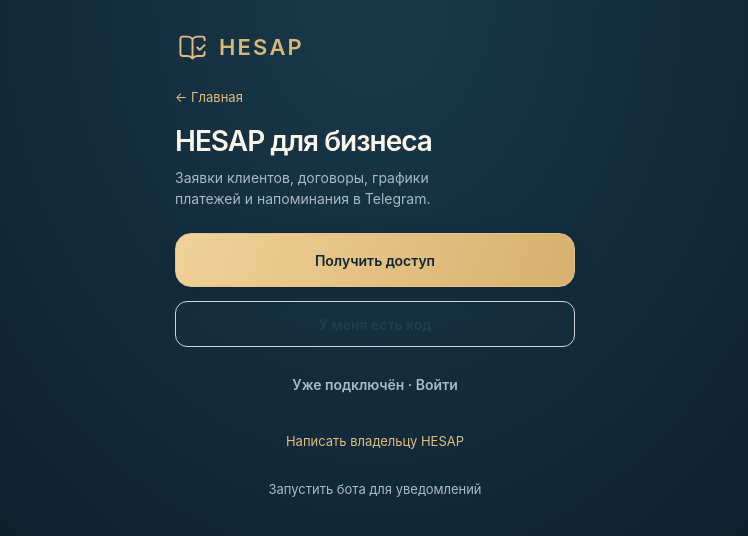
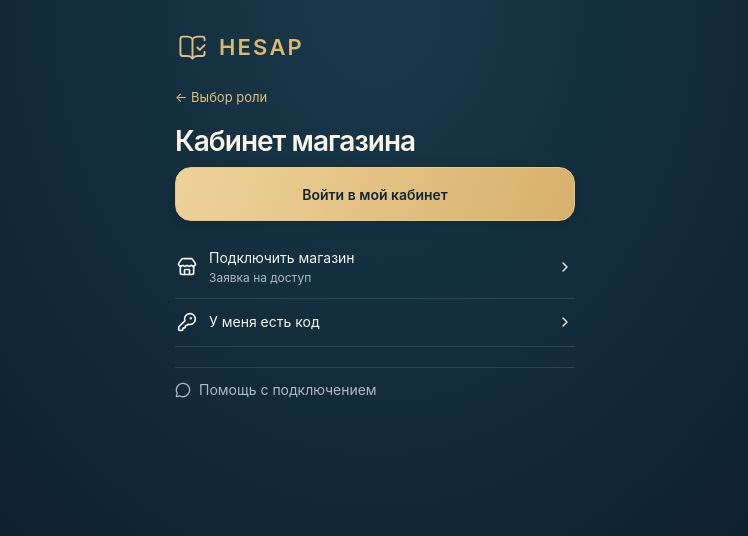
Before and after one commit to merlandzhe/rajab-finance, a Next.js app: page /mini/merchant in a window 1280 px wide. Shown: the top 536 px of the page, without its empty margins (265-1013 px from the left). Built offline with nearby package versions, Linux system fonts and the light colour scheme.

Commit message:
Simplify merchant onboarding, dashboard and shop settings

```diff
--- a/src/app/hesap-design.css
+++ b/src/app/hesap-design.css
@@ -795,3 +795,31 @@ body.hesap,
 
 /* The app has no persistent read/unread flags yet. Do not show a permanent 'new' dot on every bell. */
 .hesap .notification-dot:not(.has-unread)::after { display: none; }
+
+/* Merchant entry and daily work */
+.hesap .merchant-access { text-align: left; }
+.merchant-access h1 { margin-block: 18px; }
+.merchant-back { background: transparent; border: 0; padding: 0; color: inherit; }
+.merchant-start, .merchant-options, .merchant-directory, .merchant-queue { display: grid; gap: 8px; }
+.merchant-options { gap: 0; margin-top: 8px; }
+.merchant-options button, .merchant-directory a, .merchant-queue a, .merchant-fold summary {
+  display: flex; align-items: center; gap: 12px; min-height: 48px;
+  padding: 10px 2px; color: var(--ink); border: 0; border-bottom: 1px solid var(--line);
+  background: transparent; font: inherit; text-align: start; cursor: pointer;
+}
+.merchant-options button span, .merchant-fold summary span, .merchant-queue a span { flex: 1; }
+.merchant-options small { display: block; color: var(--muted); }
+.merchant-start button:disabled { opacity: .65; }
+.merchant-directory a { justify-content: space-between; }
+.merchant-access fieldset { min-width: 0; margin: 0; border: 0; padding: 0; display: grid; gap: 10px; }
+.merchant-access legend { font-weight: 700; padding: 0 0 8px; }
+.merchant-help { margin-top: 20px; border-top: 1px solid var(--line); }
+.merchant-help summary { display: flex; align-items: center; gap: 8px; min-height: 44px; cursor: pointer; color: var(--muted); }
+.merchant-help a { display: block; padding: 10px 0; }
+.merchant-fold summary { list-style: none; font-weight: 650; }
+.merchant-fold[open] summary { margin-bottom: 12px; }
+.merchant-fold[open] summary > svg:last-child { transform: rotate(90deg); }
+.merchant-queue h2, .merchant-directory h2 { font-size: 1.05rem; margin: 0; }
+
+.merchant-settings .merchant-fold summary::after { content: "+"; margin-left: auto; }
+.merchant-settings .merchant-fold[open] summary::after { content: "−"; }
--- a/src/components/crm.tsx
+++ b/src/components/crm.tsx
@@ -612,19 +612,22 @@ export function CRM({
             />
           )}
           {section === "settings" && s.role === "owner" && (
-            <>
-              <SellerSettings data={data} run={run} busy={busy} />
-              <PaymentMethods edit tenantId={s.tenant_id ?? undefined} />
-              <details className="card pad mt">
-                <summary>Условия рассрочки</summary>
+            <section className="merchant-settings">
+              <h1>Настройки магазина</h1>
+              <details name="shop-settings" className="merchant-fold"><summary>Профиль магазина</summary>
+                <SellerSettings data={data} run={run} busy={busy} />
+              </details>
+              <details name="shop-settings" className="merchant-fold"><summary>Реквизиты для покупателей</summary>
+                <PaymentMethods edit tenantId={s.tenant_id ?? undefined} />
+              </details>
+              <details name="shop-settings" className="merchant-fold"><summary>Условия рассрочки</summary>
                 <SettingsPage data={data} run={run} busy={busy} />
               </details>
-              <details className="card pad mt">
-                <summary>Счета для учёта поступлений</summary>
+              <details name="shop-settings" className="merchant-fold"><summary>Счета магазина</summary>
                 <Cash data={data} run={run} busy={busy} owner={true} />
               </details>
-              {telegram && <TelegramInvite />}
-            </>
+              {telegram && <details name="shop-settings" className="merchant-fold"><summary>Приглашения в Telegram</summary><TelegramInvite /></details>}
+            </section>
           )}
           {section === "calculator" && (
             <>
--- a/src/components/merchant-entry.tsx
+++ b/src/components/merchant-entry.tsx
@@ -2,6 +2,7 @@
 import { useState } from "react";
 import { useRouter } from "next/navigation";
 import Link from "next/link";
+import { ChevronRight, KeyRound, MessageCircle, Store } from "lucide-react";
 import { Brand } from "./brand";
 import { telegramLogin } from "@/lib/telegram-login";
 const statuses: Record<string, string> = {
@@ -17,7 +18,7 @@ export function MerchantEntry({ bot }: { bot: string }) {
     [busy, setBusy] = useState(false),
     [error, setError] = useState(""),
     [status, setStatus] = useState("");
-  async function choose(next: "request" | "code") {
+  async function choose(next: "request" | "code" | "login") {
     setError("");
     setBusy(true);
     try {
@@ -27,13 +28,19 @@ export function MerchantEntry({ bot }: { bot: string }) {
         router.refresh();
         return;
       }
-      setMode(next);
+      if (next === "login") {
+        setError(
+          "К этому Telegram ещё не подключён магазин. Подайте заявку или введите код.",
+        );
+        return;
+      }
       if (next === "request") {
         const r = await fetch("/api/merchant-request");
         const d = await r.json();
         if (!r.ok) throw Error(d.error);
-        if (d) setStatus(statuses[d.status] ?? d.status);
+        setStatus(d ? (statuses[d.status] ?? d.status) : "");
       }
+      setMode(next);
     } catch (e) {
       setError((e as Error).message);
     } finally {
@@ -43,43 +50,57 @@ export function MerchantEntry({ bot }: { bot: string }) {
   return (
     <main className="mini-page">
       <Brand />
-      <section className="card mini-entry">
+      <section className="card mini-entry merchant-access">
+        {mode === "intro" ? (
           <Link className="back-link" href="/mini">
-          ← Главная
+            ← Выбор роли
           </Link>
+        ) : (
+          <button
+            type="button"
+            disabled={busy}
+            className="back-link merchant-back"
+            onClick={() => {
+              setMode("intro");
+              setError("");
+            }}
+          >
+            ← Кабинет магазина
+          </button>
+        )}
         <h1>
-          {mode === "request"
-            ? "Подключить магазин"
+          {mode === "intro"
+            ? "Кабинет магазина"
             : mode === "code"
-              ? "Активация кабинета"
-              : "HESAP для бизнеса"}
+              ? "Введите код доступа"
+              : status
+                ? "Статус подключения"
+                : "Подключить магазин"}
         </h1>
-        <p className="muted">
-          Заявки клиентов, договоры, графики платежей и напоминания в Telegram.
-        </p>
         {mode === "intro" && (
-          <div className="stack mt">
+          <div className="merchant-start">
             <button
               disabled={busy}
               className="btn btn-primary full"
-              onClick={() => void choose("request")}
+              onClick={() => void choose("login")}
             >
-              Получить доступ
+              Войти в мой кабинет
             </button>
-            <button
-              disabled={busy}
-              className="btn btn-outline full"
-              onClick={() => void choose("code")}
-            >
-              У меня есть код
+            <div className="merchant-options">
+              <button disabled={busy} onClick={() => void choose("request")}>
+                <Store size={20} />
+                <span>
+                  Подключить магазин<small>Заявка на доступ</small>
+                </span>
+                <ChevronRight size={16} />
               </button>
-            <button
-              disabled={busy}
-              className="btn btn-ghost full"
-              onClick={() => void choose("request")}
-            >
-              Уже подключён · Войти
+              <button disabled={busy} onClick={() => void choose("code")}>
+                <KeyRound size={20} />
+                <span>У меня есть код</span>
+                <ChevronRight size={16} />
               </button>
+            </div>
+            {busy && <p role="status">Проверяем доступ…</p>}
           </div>
         )}
         {mode === "request" && !status && (
@@ -114,16 +135,8 @@ export function MerchantEntry({ bot }: { bot: string }) {
               }
             }}
           >
-            <label className="field">
-              Имя
-              <input
-                name="name"
-                autoComplete="name"
-                minLength={2}
-                maxLength={120}
-                required
-              />
-            </label>
+            <fieldset>
+              <legend>Магазин</legend>
               <label className="field">
                 Название магазина
                 <input name="shop" minLength={2} maxLength={120} required />
@@ -133,6 +146,19 @@ export function MerchantEntry({ bot }: { bot: string }) {
                 <input
                   name="city"
                   autoComplete="address-level2"
+                  minLength={2}
+                  maxLength={120}
+                  required
+                />
+              </label>
+            </fieldset>
+            <fieldset>
+              <legend>Контакт для связи</legend>
+              <label className="field">
+                Имя
+                <input
+                  name="name"
+                  autoComplete="name"
                   minLength={2}
                   maxLength={120}
                   required
@@ -149,6 +175,7 @@ export function MerchantEntry({ bot }: { bot: string }) {
                   required
                 />
               </label>
+            </fieldset>
             <p className="muted">
               Контакт нужен владельцу HESAP для обсуждения подключения.{" "}
               <Link href="/privacy">Обработка данных</Link>
@@ -221,31 +248,19 @@ export function MerchantEntry({ bot }: { bot: string }) {
             {error}
           </p>
         )}
-        <a
-          className="mini-browser-link"
-          href="https://t.me/merlandzhe"
-          target="_blank"
-          rel="noreferrer"
-        >
+        <details className="merchant-help">
+          <summary>
+            <MessageCircle size={16} /> Помощь с подключением
+          </summary>
+          <a href="https://t.me/merlandzhe" target="_blank" rel="noreferrer">
             Написать владельцу HESAP
           </a>
-        <a
-          className="mini-browser-link"
-          href={`https://t.me/${bot}?start=hesap`}
-        >
-          Запустить бота для уведомлений
+          {bot && (
+            <a href={`https://t.me/${bot}?start=hesap`}>
+              Подключить уведомления в Telegram
             </a>
-        {mode !== "intro" && (
-          <button
-            className="btn btn-ghost full"
-            onClick={() => {
-              setMode("intro");
-              setError("");
-            }}
-          >
-            Назад
-          </button>
           )}
+        </details>
       </section>
     </main>
   );
--- a/src/components/seller-settings.tsx
+++ b/src/components/seller-settings.tsx
@@ -109,7 +109,7 @@ export function SellerSettings({
           Telegram владельца:{" "}
           {health.linked
             ? "привязан"
-            : "нужно привязать через приглашение ниже"}
+            : "подключите в разделе «Приглашения в Telegram»"}
           . Доставлено: {health.sent}; в очереди: {health.pending}; требуют
           проверки: {health.failed}.
         </p>
```
Also changed, not shown: src/components/merchant-overview.tsx (+42 -85 lines), 1 other file (tests, documents, lock files or other folders). Lines whose indentation alone changed are shown as unchanged.
